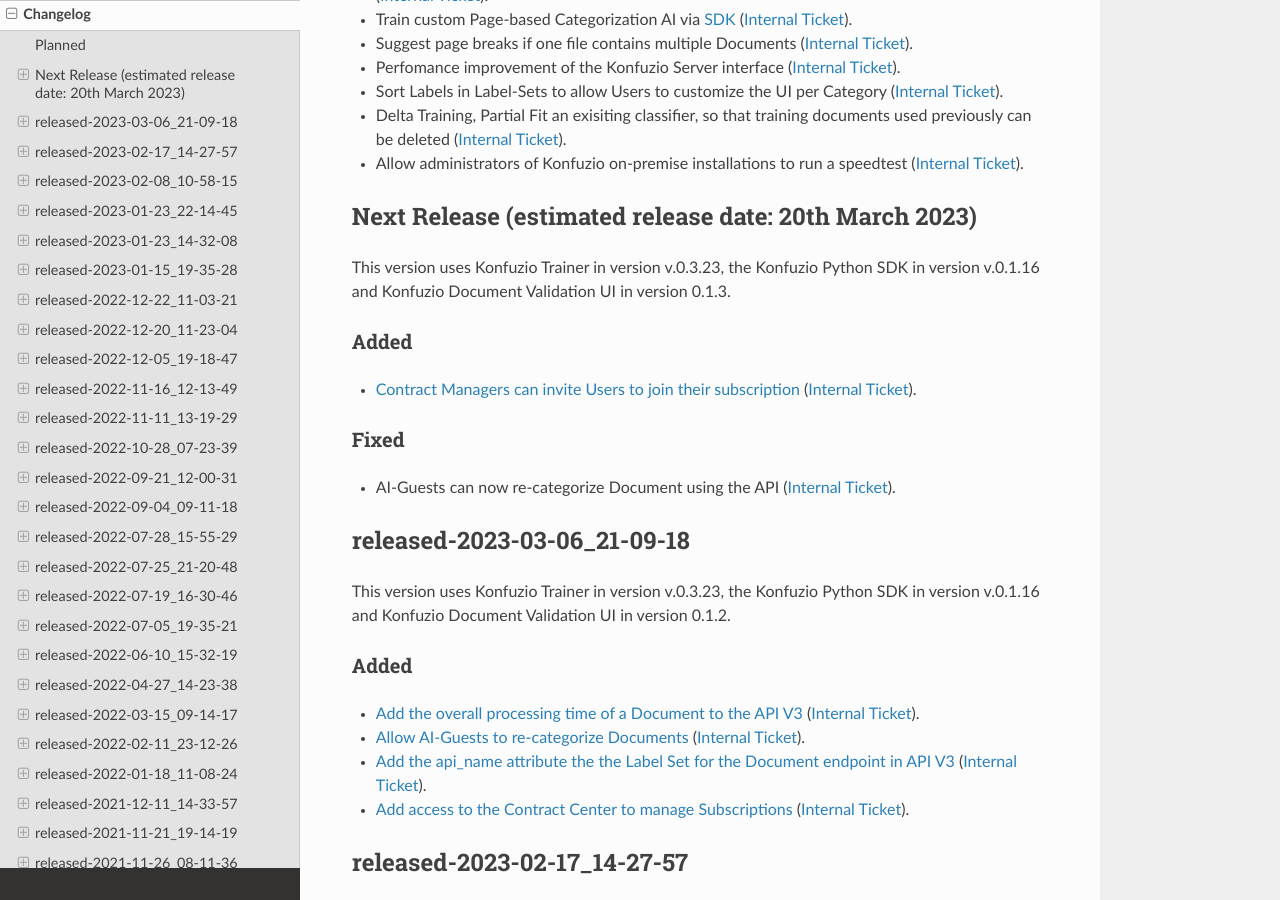
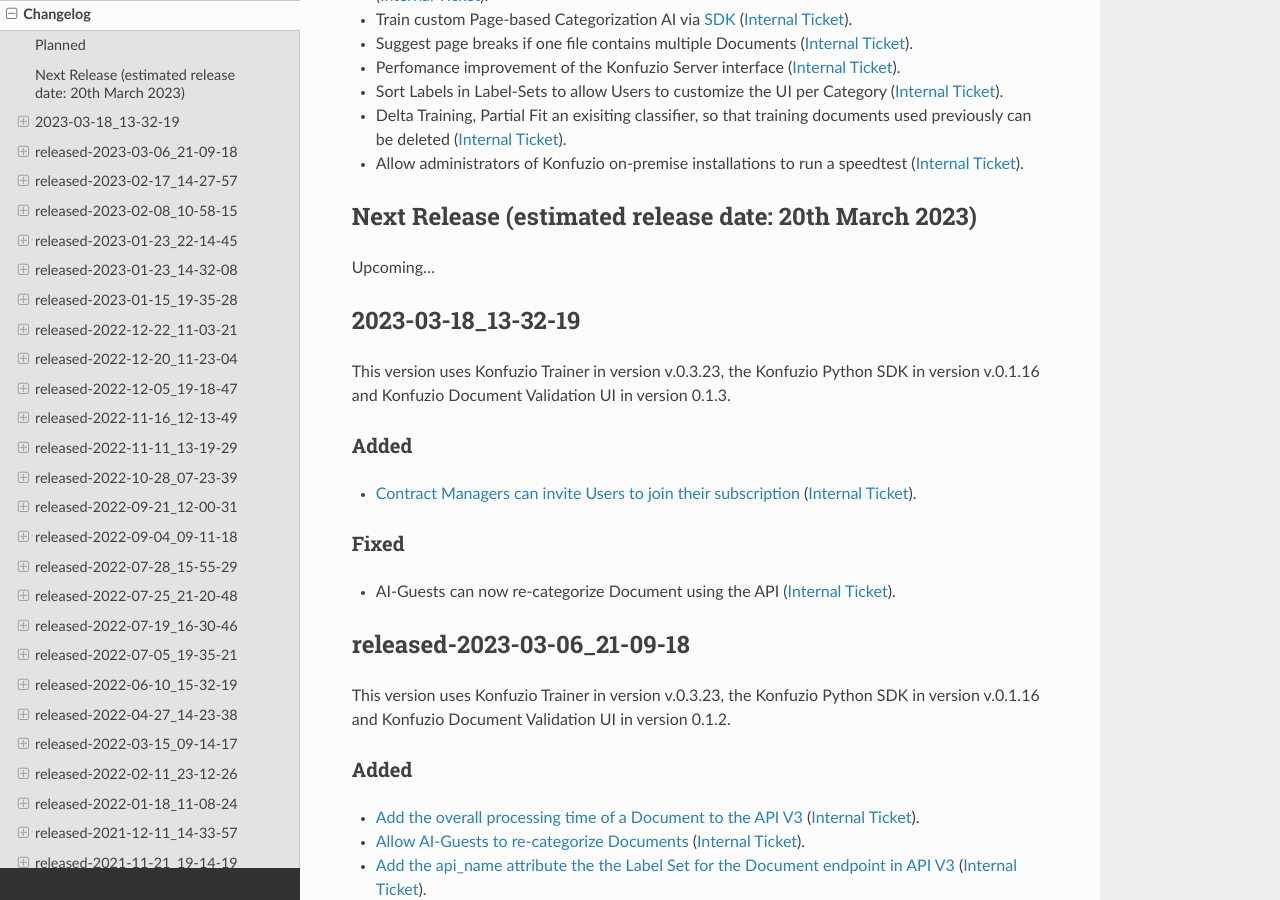
Before and after one commit to konfuzio-ai/konfuzio-sdk, a Sphinx documentation site: the page built from docs/web/changelog_app.md, in a window 1280 px wide and 900 px high, scrolled down 616 px. Built offline with Sphinx 7.4.7 and the Read the Docs theme 2.0.0, drawn with Linux system fonts in a browser that asks for light colours; pages that are not in the unit, such as notebooks, are missing from menus; a script that is not in the unit is left out.

Commit message:
Update changelog_app.md

```diff
--- a/docs/web/changelog_app.md
+++ b/docs/web/changelog_app.md
@@ -38,6 +38,10 @@
 -->
 
 ## Next Release (estimated release date: 20th March 2023)
+
+Upcoming...
+
+## 2023-03-18_13-32-19
 
 This version uses Konfuzio Trainer in version v.0.3.23, the Konfuzio Python SDK in version v.0.1.16 and Konfuzio Document Validation UI in version 0.1.3.
 
```
